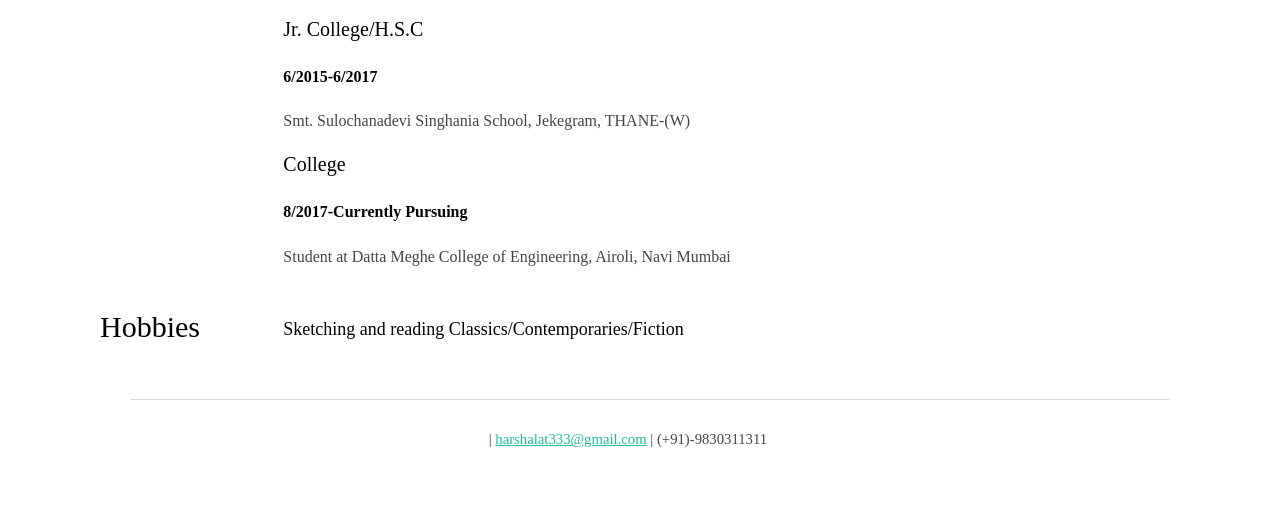
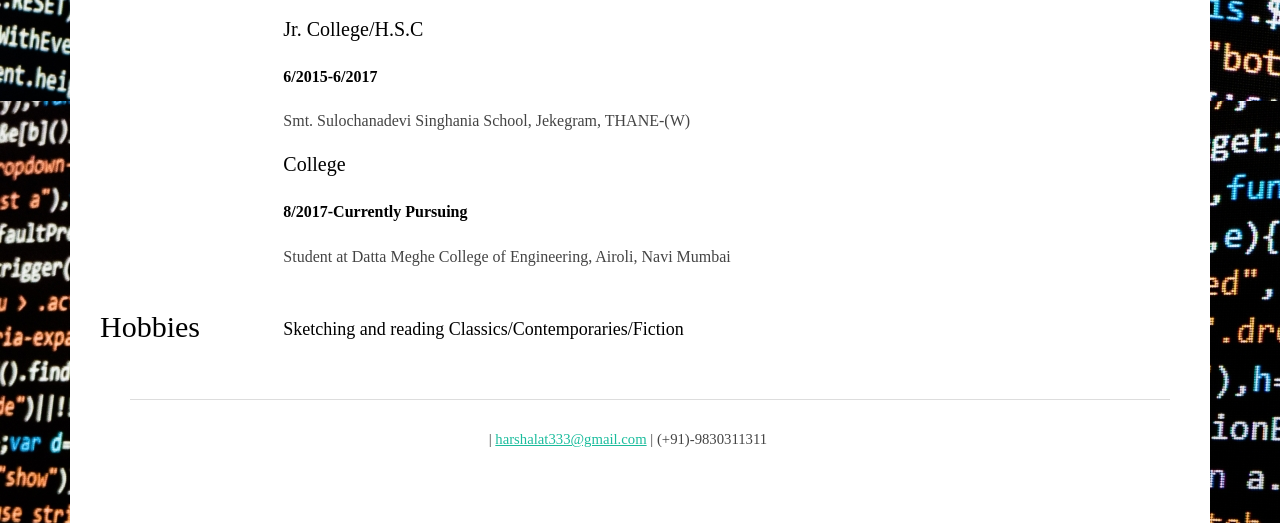
Before and after one commit to Asterix-Uchiha/resume, a plain HTML site: page index.html in a window 1280 px wide. Shown: the part 667-1190 px from the top of the page. Drawn offline with Linux system fonts and the light colour scheme; a web font is replaced by a local one.

Commit message:
Update resume.css

```diff
--- a/resume.css
+++ b/resume.css
@@ -41,7 +41,7 @@ body {
     font-family: Raleway;
     color: #444;
     line-height: 1.375;
-    background-image: url(img/a.jpg);
+    background-image: url(a.jpg);
     background-size: auto;
 
 }
```
